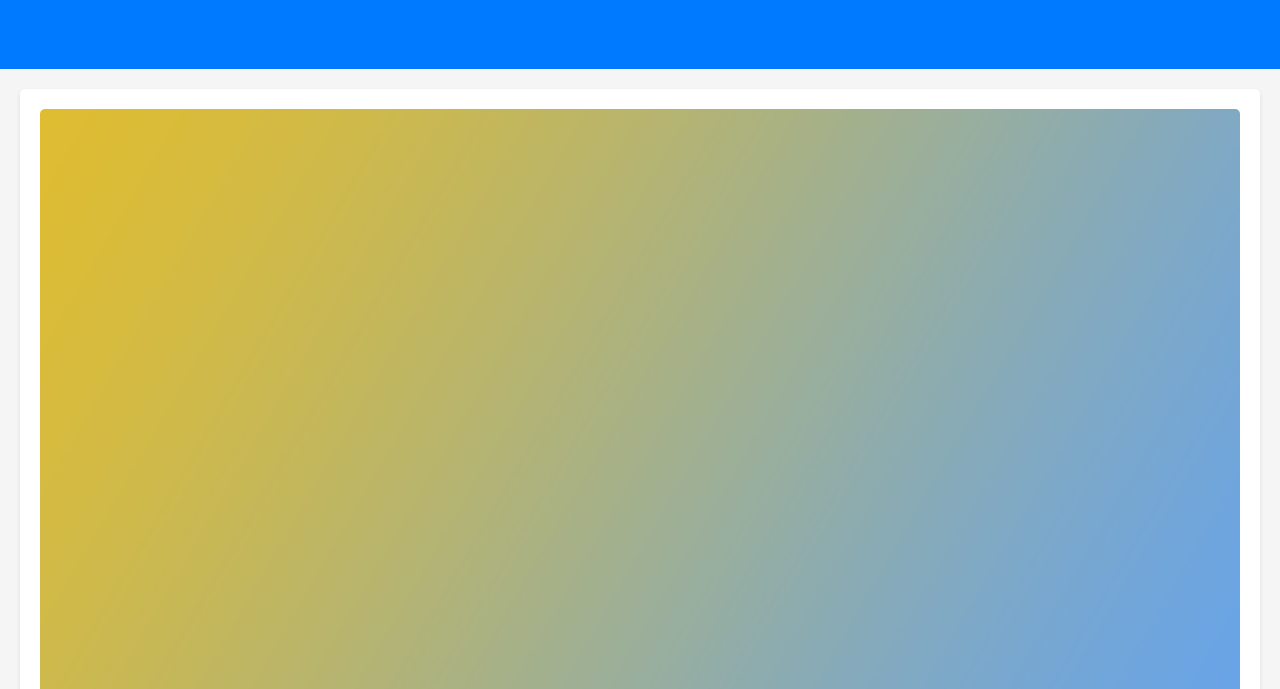
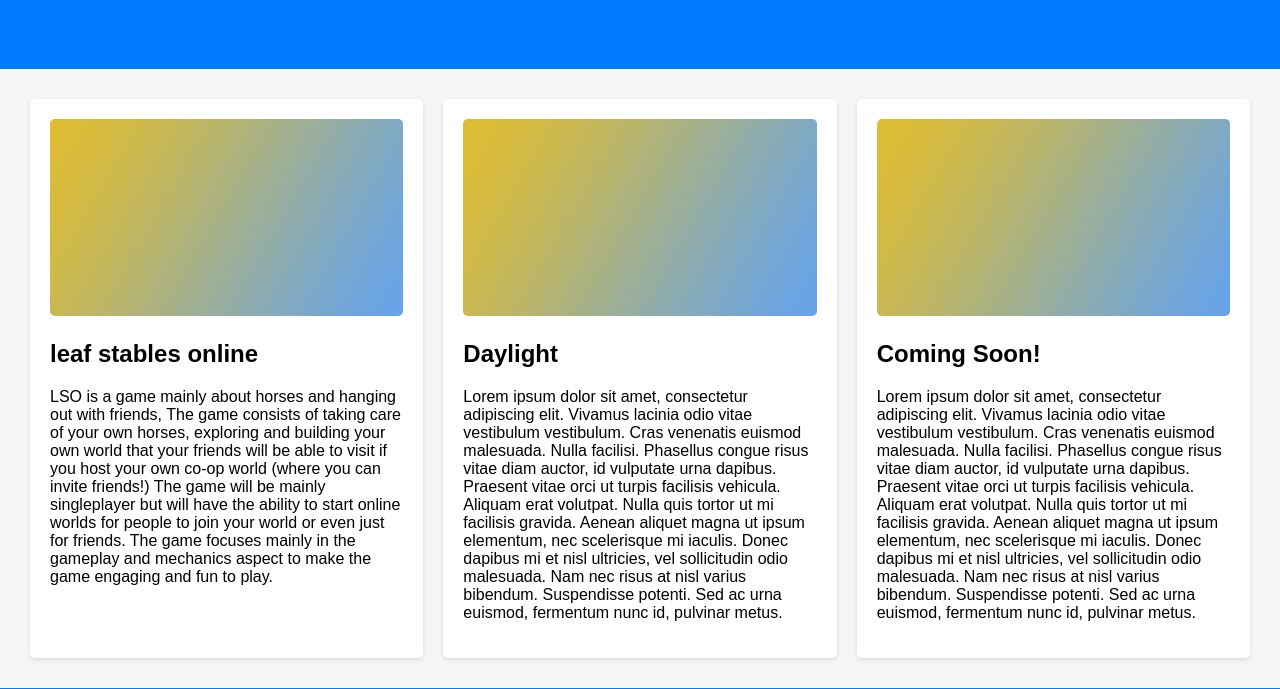
Before and after one commit to LSO-Media/LSO-Media.github.io, a plain HTML site: page index.html in a window 1280 px wide. Shown: the part 111-800 px from the top of the page. Drawn offline with Linux system fonts and the light colour scheme.

Commit message:
Update styles.css
Trying to fix the Size issue of projects not fitting next to eachother

```diff
--- a/styles.css
+++ b/styles.css
@@ -14,9 +14,7 @@ header {
 
 .projects {
     display: flex;
-    flex-wrap: wrap;
-    justify-content: center;
-    gap: 20px;
+    justify-content: space-between;
     padding: 20px;
 }
 
@@ -26,6 +24,15 @@ header {
     border-radius: 5px;
     box-shadow: 0 2px 4px rgba(0, 0, 0, 0.1);
     transition: transform 0.3s;
+    flex: 1 1 30%;
+    margin: 10px;
+    box-sizing: border-box;
+}
+
+.project img {
+    width: 100%;
+    height: auto;
+    border-radius: 5px;
 }
 
 .project:hover {
@@ -38,8 +45,3 @@ footer {
     background-color: #007bff;
     color: #fff;
 }
-.project img {
-    width: 100%;
-    height: auto;
-    border-radius: 5px;
-}
```
